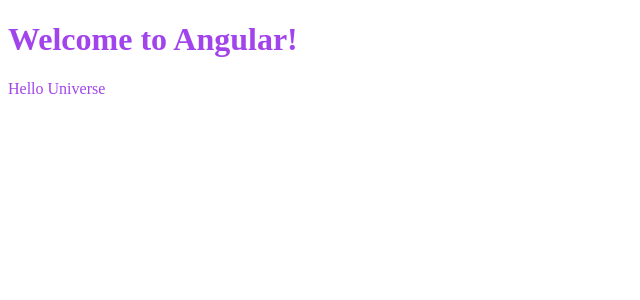
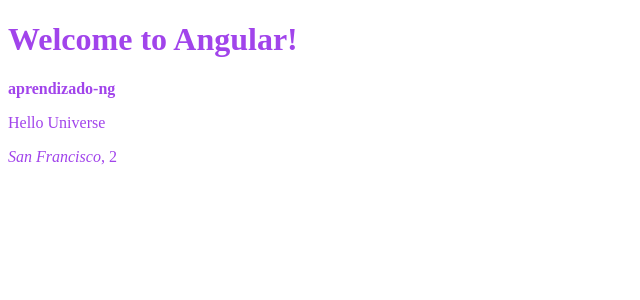
Before and after one commit to nitaigf/aprendizado-ng, an Angular app: page / in a window 1280 px wide. Shown: the top 300 px of the page, without its empty margins (0-640 px from the left). Built offline with nearby package versions, Linux system fonts and the light colour scheme.

Commit message:
Updating the component - https://angular.dev/tutorials/learn-angular/2-updating-the-component-class

```diff
--- a/src/app/app.component.html
+++ b/src/app/app.component.html
@@ -1,4 +1,6 @@
 <h1>Welcome to Angular!</h1>
+<p><strong>{{ title }}</strong></p>
 <p>Hello Universe</p>
+<p><em>{{ city }}</em>, {{ 1 + 1 }}</p>
 
 <router-outlet />
--- a/src/app/app.component.ts
+++ b/src/app/app.component.ts
@@ -7,4 +7,5 @@
 })
 export class AppComponent {
   title = 'aprendizado-ng';
+  city = 'San Francisco';
 }
```
Also changed, not shown: 1 other file (tests, documents, lock files or other folders).
